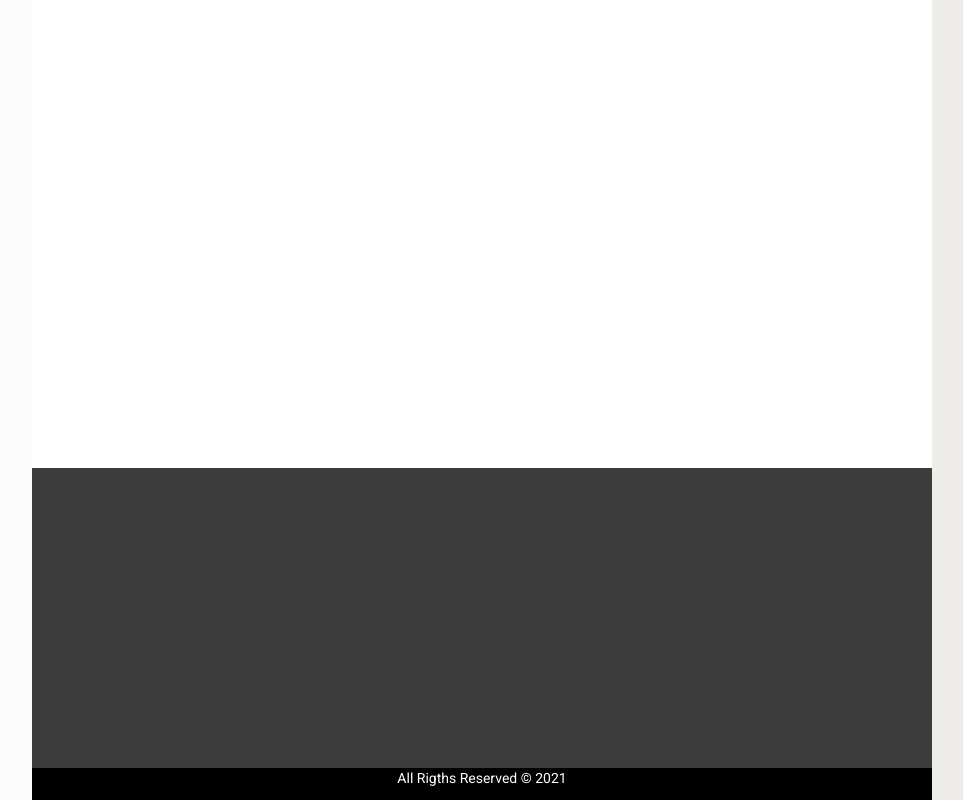
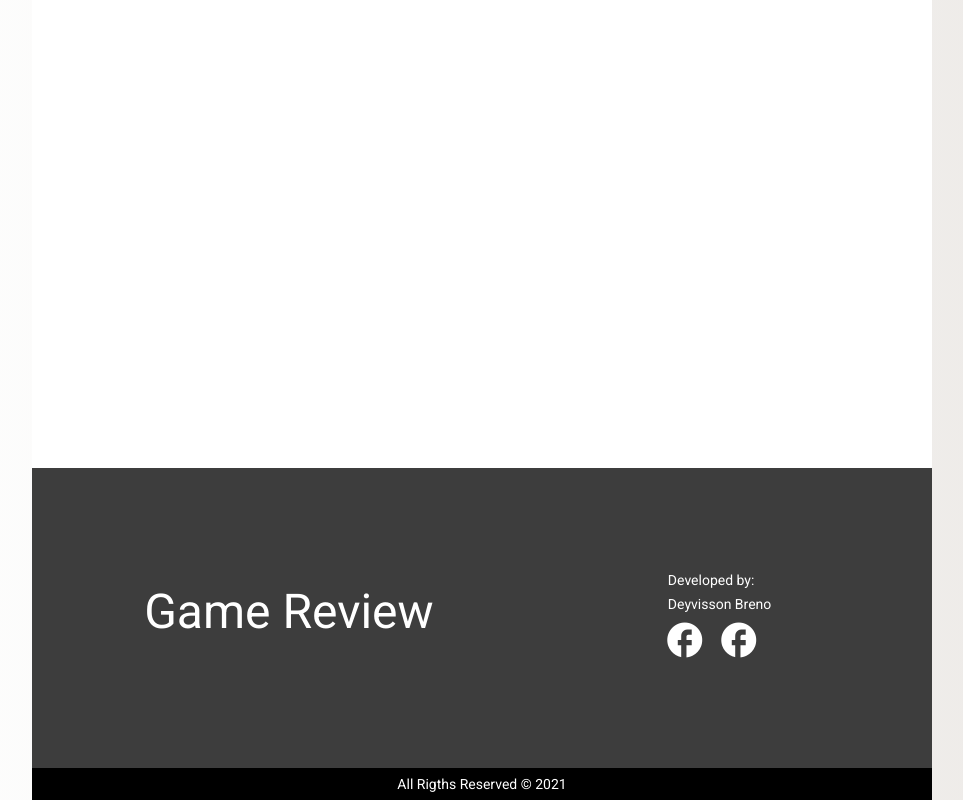
Before and after one commit to deyvissonbrenoveras/game-review, an Angular app: page / in a window 1280 px wide. Shown: the part 1314-2114 px from the top of the page, without its empty margins (158-1121 px from the left). Built offline with nearby package versions, Linux system fonts and the light colour scheme; data requests are answered from the project's data file.

Commit message:
Footer component changes, json-server and review card module

```diff
--- a/src/app/app.module.ts
+++ b/src/app/app.module.ts
@@ -20,6 +20,7 @@ import { AboutComponent } from './about/about.component';
 import { GameComponent } from './game/game.component';
 import { GamesService } from './home/games.service';
 import { TitleComponent } from './shared/title/title.component';
+import { ReviewCardComponent } from './home/review-card/review-card.component';
 
 @NgModule({
   declarations: [
@@ -31,6 +32,7 @@ import { TitleComponent } from './shared/title/title.component';
     AboutComponent,
     GameComponent,
     TitleComponent,
+    ReviewCardComponent,
   ],
   imports: [
     BrowserModule,
--- a/src/app/footer/footer.component.css
+++ b/src/app/footer/footer.component.css
@@ -1,12 +1,45 @@
 .footer {
   height: 300px;
+  color: #fff;
   background-color: #3d3d3d;
+
+  display: flex;
+  align-items: center;
+  justify-content: space-around;
 }
 .rights {
   background-color: #000;
   text-align: center;
   height: 32px;
+
+  display: flex;
+  justify-content: center;
+  align-items: center;
+}
+.button {
+  background-color: transparent;
+  color: none;
+  border: none;
+}
+.button:hover {
+  cursor: pointer;
+}
+.button mat-icon {
+  color: #fff;
+  font-size: 42px;
+  width: 42px;
+  height: 42px;
+  margin: 0px;
+  padding: 0px;
+  text-align: center;
 }
 .rights span {
   color: #fff;
 }
+.footer-text {
+  margin-left: 10px;
+  margin-bottom: 4px;
+}
+h5 {
+  font-size: 48px;
+}
--- a/src/app/footer/footer.component.html
+++ b/src/app/footer/footer.component.html
@@ -1,4 +1,23 @@
-<div class="footer"></div>
+<div class="footer">
+  <div>
+    <h5>Game Review</h5>
+  </div>
+  <div>
+    <div class="footer-text">Developed by:</div>
+    <div class="footer-text">Deyvisson Breno</div>
+    <div>
+      <button (click)="goToInstagram()" class="button">
+        <mat-icon>facebook</mat-icon>
+      </button>
+      <button (click)="goToFacebook()" class="button">
+        <mat-icon>facebook</mat-icon>
+      </button>
+      <button (click)="goToWhatsapp()" class="button">
+        <mat-icon>whatsapp</mat-icon>
+      </button>
+    </div>
+  </div>
+</div>
 <div class="rights">
   <span>All Rigths Reserved © 2021</span>
 </div>
--- a/src/app/footer/footer.component.ts
+++ b/src/app/footer/footer.component.ts
@@ -3,13 +3,22 @@ import { Component, OnInit } from '@angular/core';
 @Component({
   selector: 'gr-footer',
   templateUrl: './footer.component.html',
-  styleUrls: ['./footer.component.css']
+  styleUrls: ['./footer.component.css'],
 })
 export class FooterComponent implements OnInit {
+  constructor() {}
 
-  constructor() { }
+  ngOnInit(): void {}
 
-  ngOnInit(): void {
+  goToInstagram(): void {
+    window.open('https://www.instagram.com/deyvissonbrenoveras.js/?hl=pt');
   }
-
+  goToFacebook(): void {
+    window.open('https://www.facebook.com/deyvisson.breno');
+  }
+  goToWhatsapp(): void {
+    window.open(
+      'https://api.whatsapp.com/send?phone=83993135207&text=Ol%C3%A1.'
+    );
+  }
 }
```
Also changed, not shown: 1 other file (tests, documents, lock files or other folders).
